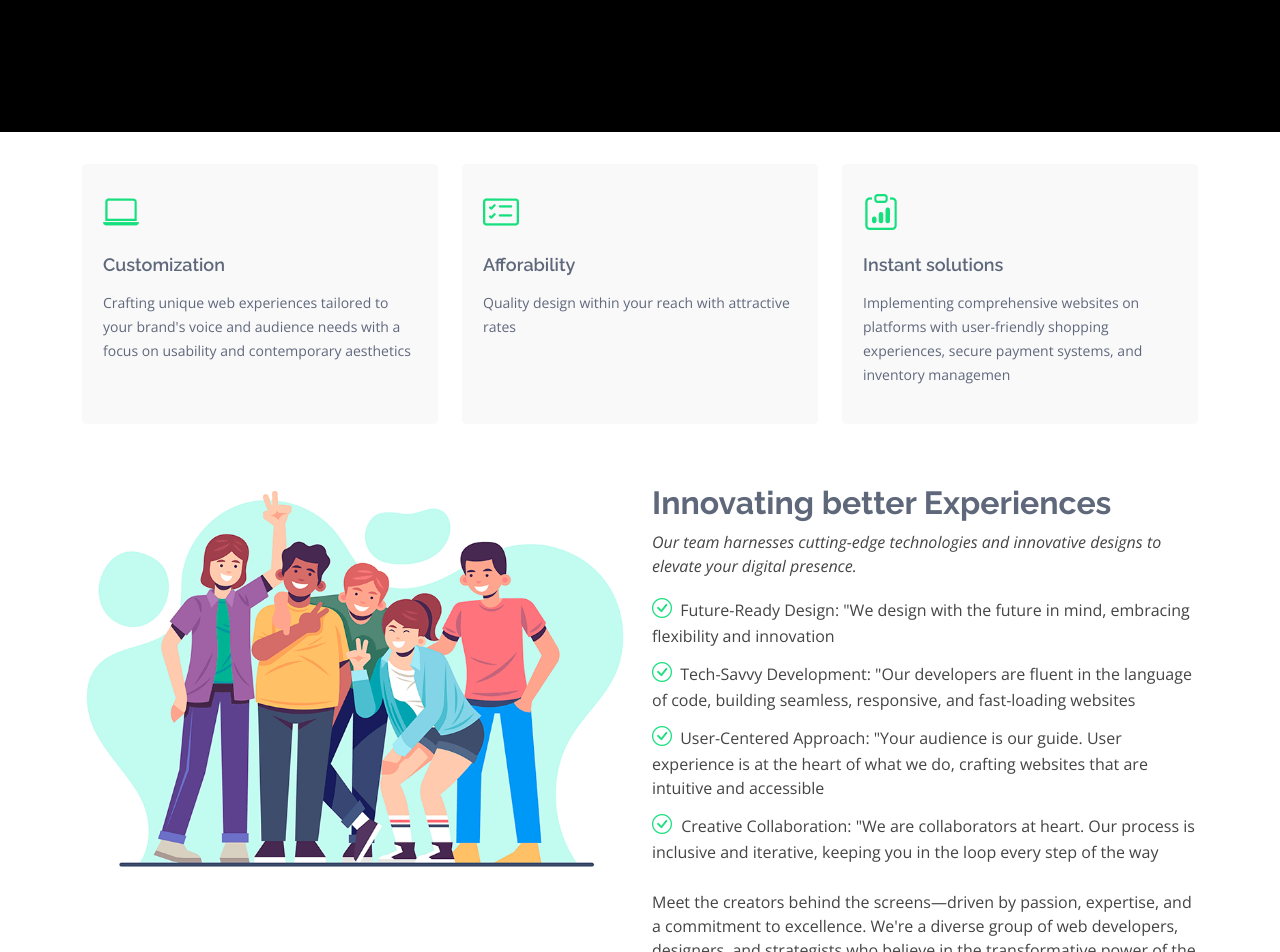
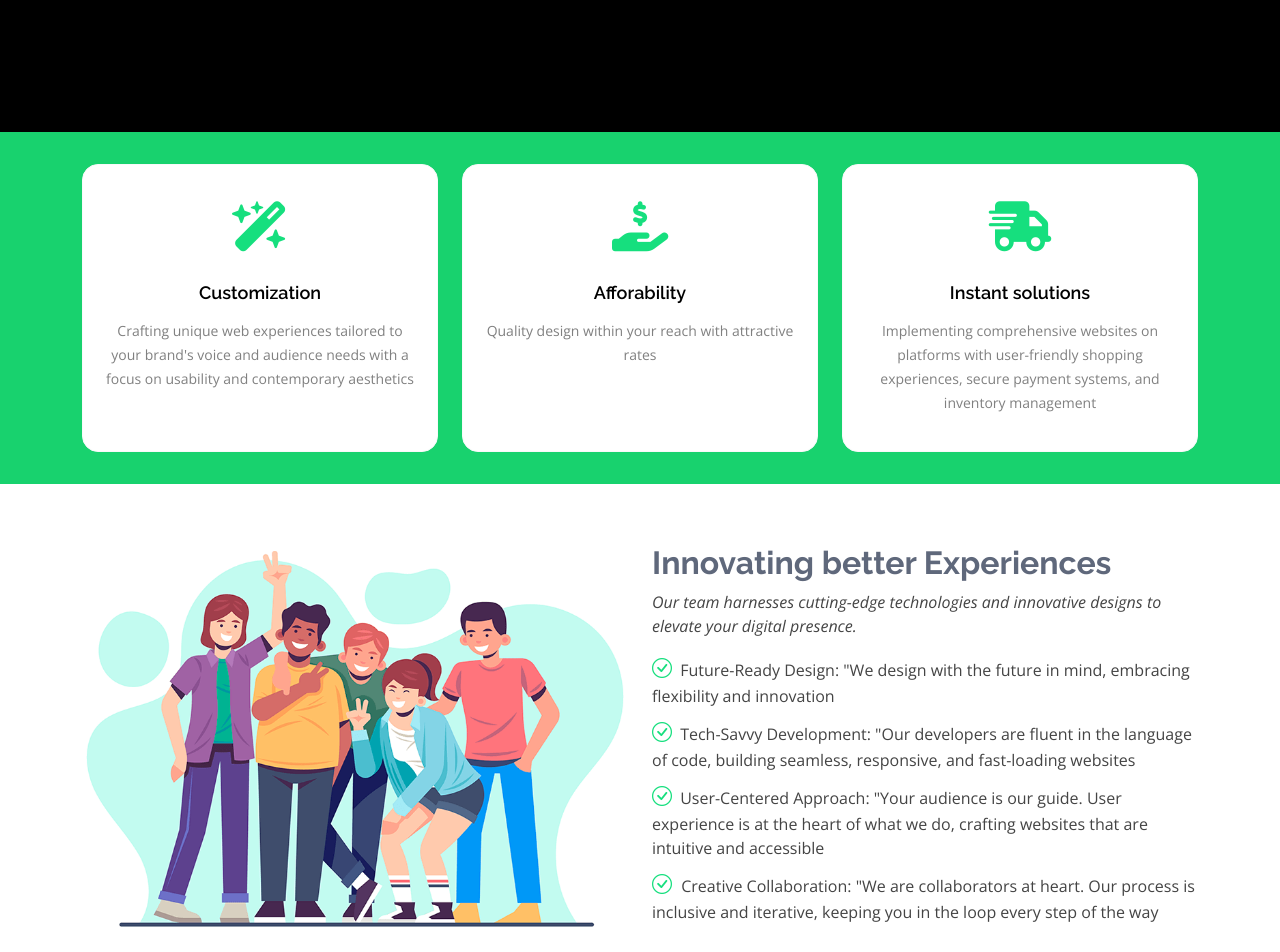
Before and after one commit to Sujal-Rabari/The-Pack, a plain HTML site: page index.html in a window 1280 px wide. Shown: the part 700-1652 px from the top of the page. Drawn offline with nearby package versions, Linux system fonts and the light colour scheme.

Commit message:
change featured services

```diff
--- a/assets/css/style.css
+++ b/assets/css/style.css
@@ -360,7 +360,7 @@ h6 {
   background-size: cover;
   /* padding-top: 82px; */
   margin-top: 2rem;
-  margin-bottom: 2rem;
+  /* margin-bottom: 2rem; */
   text-align: center;
 }
 
@@ -543,17 +543,20 @@ section {
 # Featured Services
 --------------------------------------------------------------*/
 .featured-services {
-  padding: 0;
+  padding: 2rem;
+  background-color: #18d26e;
 }
 
 .featured-services .icon-box {
   padding: 20px;
-  color: #5f687b;
-  background: #f9f9fa;
+  color: gray;
+  background: white;
   border-radius: 4px;
   border: 1px solid #f9f9fa;
+  border-radius: 1rem;
   transition: 0.3s;
   height: 100%;
+  text-align: center;
 }
 
 .featured-services .icon {
@@ -562,7 +565,8 @@ section {
 
 .featured-services .icon i {
   color: #16df7e;
-  font-size: 36px;
+  font-size: 50px;
+  margin: 1rem;
 }
 
 .featured-services .title {
@@ -572,7 +576,7 @@ section {
 }
 
 .featured-services .title a {
-  color: #5f687b;
+  color: black;
   transition: 0.3s;
 }
 
--- a/index.html
+++ b/index.html
@@ -112,28 +112,28 @@
       <div class="container">
 
         <div class="row">
-          <div class="col-lg-4 col-md-6">
+          <div class="col-lg-4 col-md-4">
             <div class="icon-box">
-              <div class="icon"><i class="bi bi-laptop"></i></div>
+              <div class="icon"><i class="fa-solid fa-wand-magic-sparkles"></i></div>
               <h4 class="title"><a href="">Customization</a></h4>
               <p class="description">Crafting unique web experiences tailored to your brand's voice and
                 audience needs with a focus on usability and contemporary aesthetics</p>
             </div>
           </div>
-          <div class="col-lg-4 col-md-6 mt-4 mt-md-0">
+          <div class="col-lg-4 col-md-4 mt-4 mt-md-0">
             <div class="icon-box">
-              <div class="icon"><i class="bi bi-card-checklist"></i></div>
+              <div class="icon"><i class="fa-solid fa-hand-holding-dollar"></i></div>
               <h4 class="title"><a href="">Afforability</a></h4>
               <p class="description">Quality design within your reach with attractive rates </p>
             </div>
           </div>
-          <div class="col-lg-4 col-md-6 mt-4 mt-lg-0">
+          <div class="col-lg-4 col-md-4 mt-4 mt-lg-0">
             <div class="icon-box">
-              <div class="icon"><i class="bi bi-clipboard-data"></i></div>
+              <div class="icon"><i class="fa-solid fa-truck-fast"></i></div>
               <h4 class="title"><a href="">Instant solutions </a></h4>
               <p class="description">Implementing comprehensive websites on platforms with user-friendly shopping
                 experiences,
-                secure payment systems, and inventory managemen</p>
+                secure payment systems, and inventory management</p>
             </div>
           </div>
         </div>
@@ -704,6 +704,10 @@
   <a href="#" class="back-to-top d-flex align-items-center justify-content-center"><i
       class="bi bi-arrow-up-short"></i></a>
 
+
+  <!-- fontawesome cdn -->
+  <script src="https://kit.fontawesome.com/d2b939b3e6.js" crossorigin="anonymous"></script>
+
   <!-- Vendor JS Files -->
   <script src="assets/vendor/purecounter/purecounter_vanilla.js"></script>
   <script src="assets/vendor/bootstrap/js/bootstrap.bundle.min.js"></script>
```
